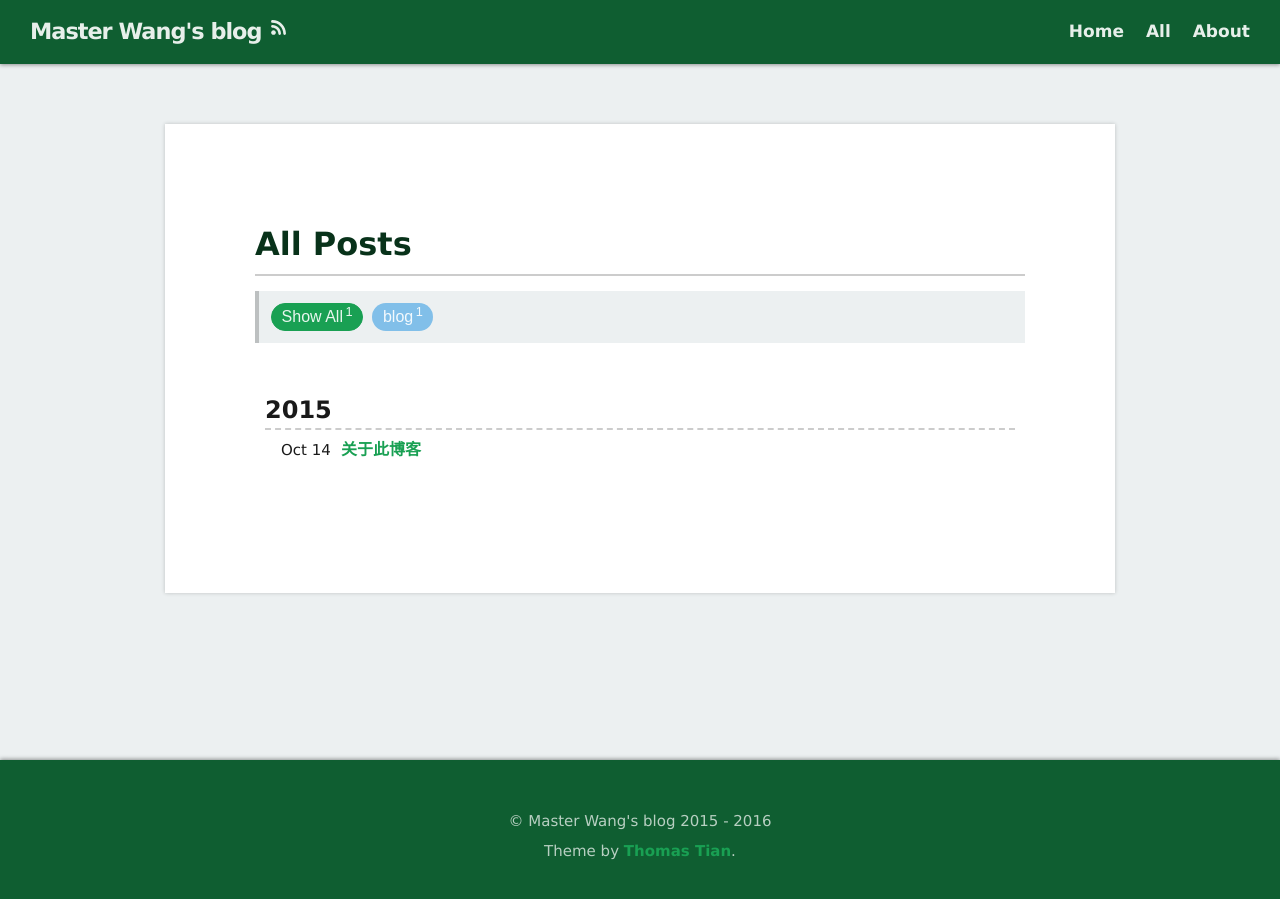
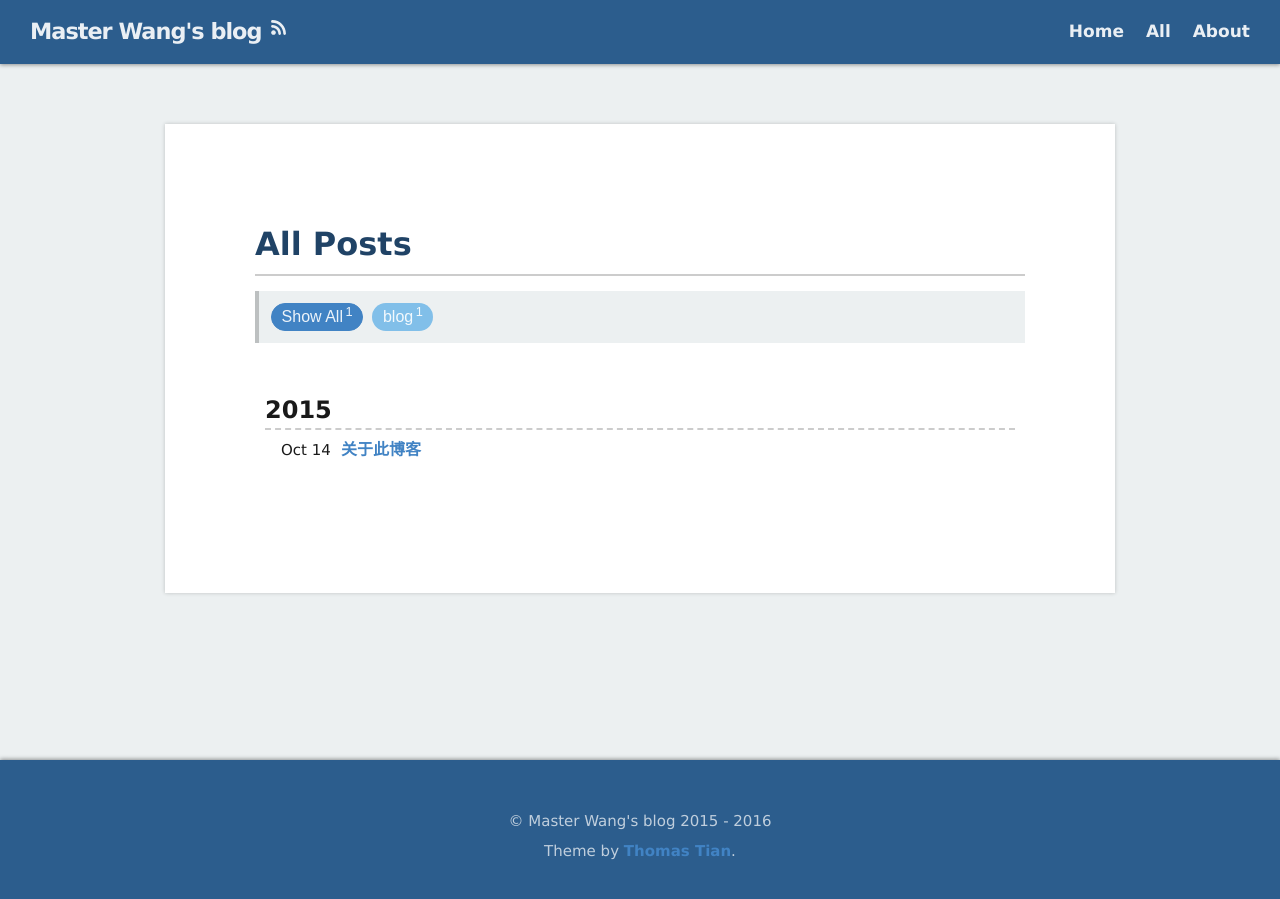
Before and after one commit to JulyMars/blog, a Jekyll site: the page built from all.html, in a window 1280 px wide. Built offline with Jekyll 4.4.1, drawn with Linux system fonts in a browser that asks for light colours; nearby versions of some CDN libraries.

Commit message:
no message

```diff
--- a/_sass/_setting.colors.scss
+++ b/_sass/_setting.colors.scss
@@ -23,7 +23,7 @@ $white-color:       #fff;
 $main-color-1:      #c0387c;
 $main-color-1-l:    lighten($main-color-1, 15%);
 //
-$main-color-2:      #19a053;
+$main-color-2:      #4183c4;
 $main-color-2-d:    darken($main-color-2, 15%);
 $main-color-2-dd:    darken($main-color-2, 25%);
 $main-color-2-l:    lighten($main-color-2, 15%);
```
